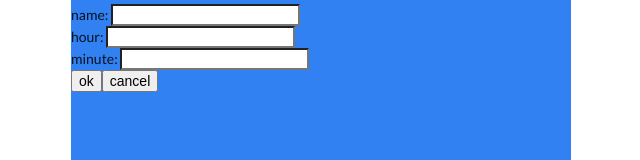
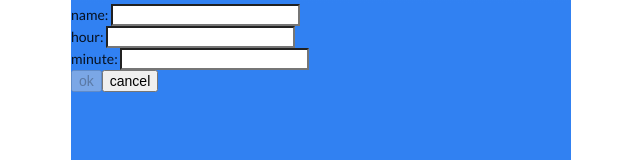
Before and after one commit to gentlemil/todo-app, a React (Create React App) app: page / in a window 1280 px wide. Shown: the part 206-366 px from the top of the page, without its empty margins (319-959 px from the left). Built offline with nearby package versions, Linux system fonts and the light colour scheme.

Commit message:
Creating three auxiliary functions to check the form. If it is true, the button is unlocked and the form can be submitted.

```diff
--- a/src/EditEvent.jsx
+++ b/src/EditEvent.jsx
@@ -3,10 +3,19 @@ import PropTypes from 'prop-types';
 import {
     isValidNumberInput,
     parseInputAsNumber,
+    isValidName,
+    isValidHour,
+    isValidMinute,
 
 } from './utils'
 
 const EditEvent = props => {
+
+    const isFormValid =
+        isValidName(props.name) &&
+        isValidHour(props.hour) &&
+        isValidMinute(props.minute);
+
     return (
         <div className='edit-event'>
             <div className='edit-event__input-group'>
@@ -50,7 +59,7 @@ const EditEvent = props => {
                 // onChange={e => console.log(e.target.name, e.target.value)}
                 />
             </div>
-            <button onClick={() => props.onSave()} >ok</button>
+            <button disabled={!isFormValid} onClick={() => props.onSave()} >ok</button>
             <button>cancel</button>
         </div>
     )
--- a/src/utils.js
+++ b/src/utils.js
@@ -8,7 +8,20 @@ export function parseInputAsNumber(val) {
     return parseInt(val, 10);
 }
 
+export function isValidName(val) {
+    if (val.length > 0) return true;
+    return false;
+}
 
+export function isValidHour(val) {
+    if (val >= 0 && val < 23) return true;
+    return false;
+}
+
+export function isValidMinute(val) {
+    if (val >= 0 && val < 59) return true;
+    return false;
+}
 // export function {}
 // export function {}
 // export function {}
```
